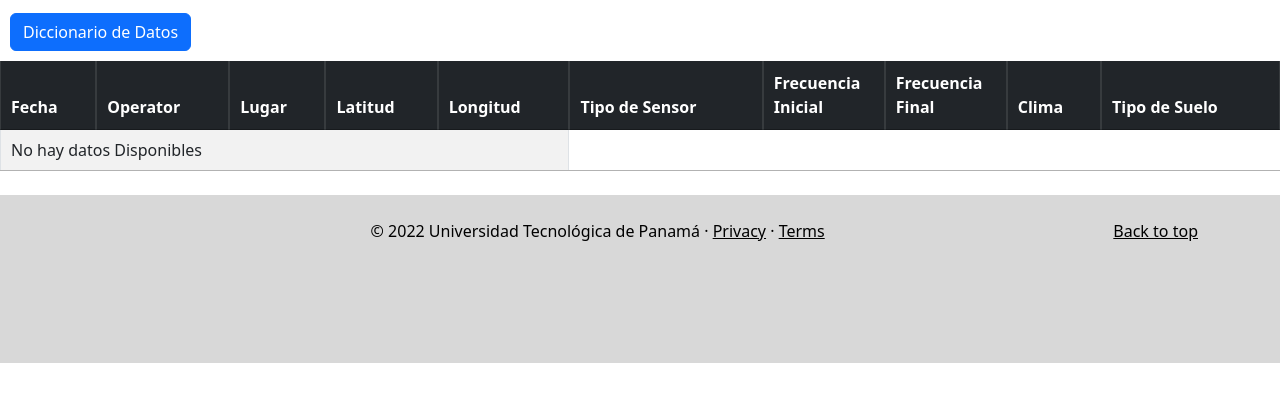
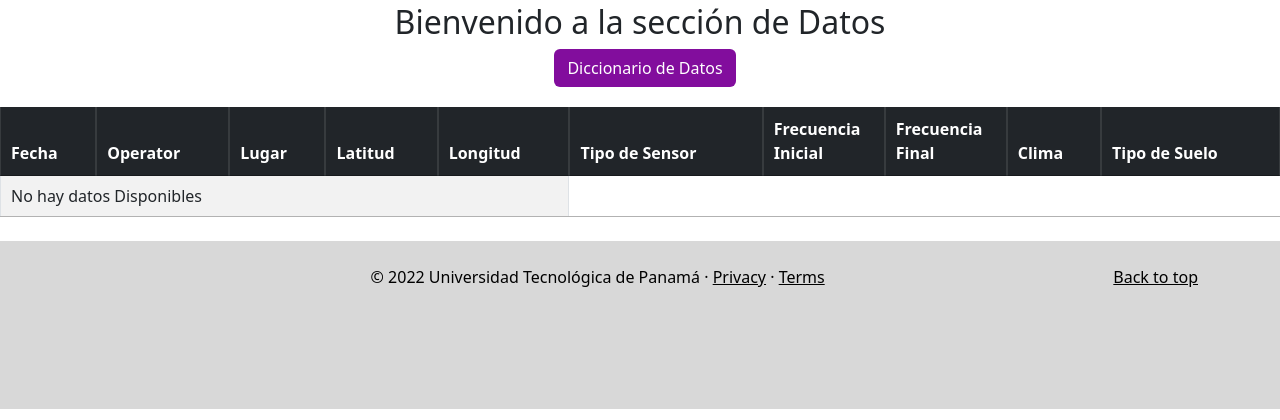
Before and after one commit to MikeDev00/Proyecto-GIIS, a Django app: page /datos/ in a window 1280 px wide. Shown: the part 357-777 px from the top of the page. Run offline with Django 4.2, Linux system fonts and the light colour scheme; data that the repository does not hold is empty; parts of the project's set-up code (start-up, migrations or seed data) failed here and were passed over; some libraries are stand-ins or nearby versions.

Commit message:
Cambio de edicion

```diff
--- a/ProyectoGIIS/home/templates/datos.html
+++ b/ProyectoGIIS/home/templates/datos.html
@@ -42,12 +42,16 @@
 
 
   {% block content %}
-  <div class="container marketing"></div>
+  <h2 style="text-align: center;">
+    Bienvenido a la sección de Datos
+  </h2>
 
-   <button  style="margin-bottom: 10px; margin-left:10px " type="button" class="btn btn-primary" data-toggle="modal" data-target="#exampleModal">
-    Diccionario de Datos
-  </button>
+   <div style="text-align: center;">
+    <button  style="margin-bottom: 10px; margin-left:10px;background-color: #820d9d; color: white; " type="button" class="btn" data-toggle="modal" data-target="#exampleModal">
+      Diccionario de Datos
+    </button>
 
+   </div>
   <!-- Modal -->
   <div class="modal fade" id="exampleModal" tabindex="-1" role="dialog" aria-labelledby="exampleModalLabel" aria-hidden="true">
     <div class="modal-dialog" role="document">
@@ -107,7 +111,7 @@
 
         </div>
         <div class="modal-footer">
-          <button type="button" class="btn btn-secondary" data-dismiss="modal">Close</button>
+          <button type="button" class="btn btn-secondary" data-dismiss="modal" style="background-color: #af4ac5; color: white;">Close</button>
 
         </div>
       </div>
--- a/ProyectoGIIS/home/templates/navbar.html
+++ b/ProyectoGIIS/home/templates/navbar.html
@@ -48,10 +48,10 @@
 
 
         </ul>
-        <form class="d-flex" role="search">
-          <input class="form-control me-2" type="search" placeholder="Search" aria-label="Search">
-          <button class="btn btn-secondary" type="submit" style="background-color: #820d9d;">Buscar</button>
-        </form>
+
+        <div>
+          <i class="bi bi-people-fill" style="font-size: 30px;"></i>&nbsp;<a href="">Iniciar sesión</a>
+        </div>
       </div>
     </div>
   </nav>
```
Also changed, not shown: ProyectoGIIS/home/templates/datosfilt.html (+7 -5 lines).
